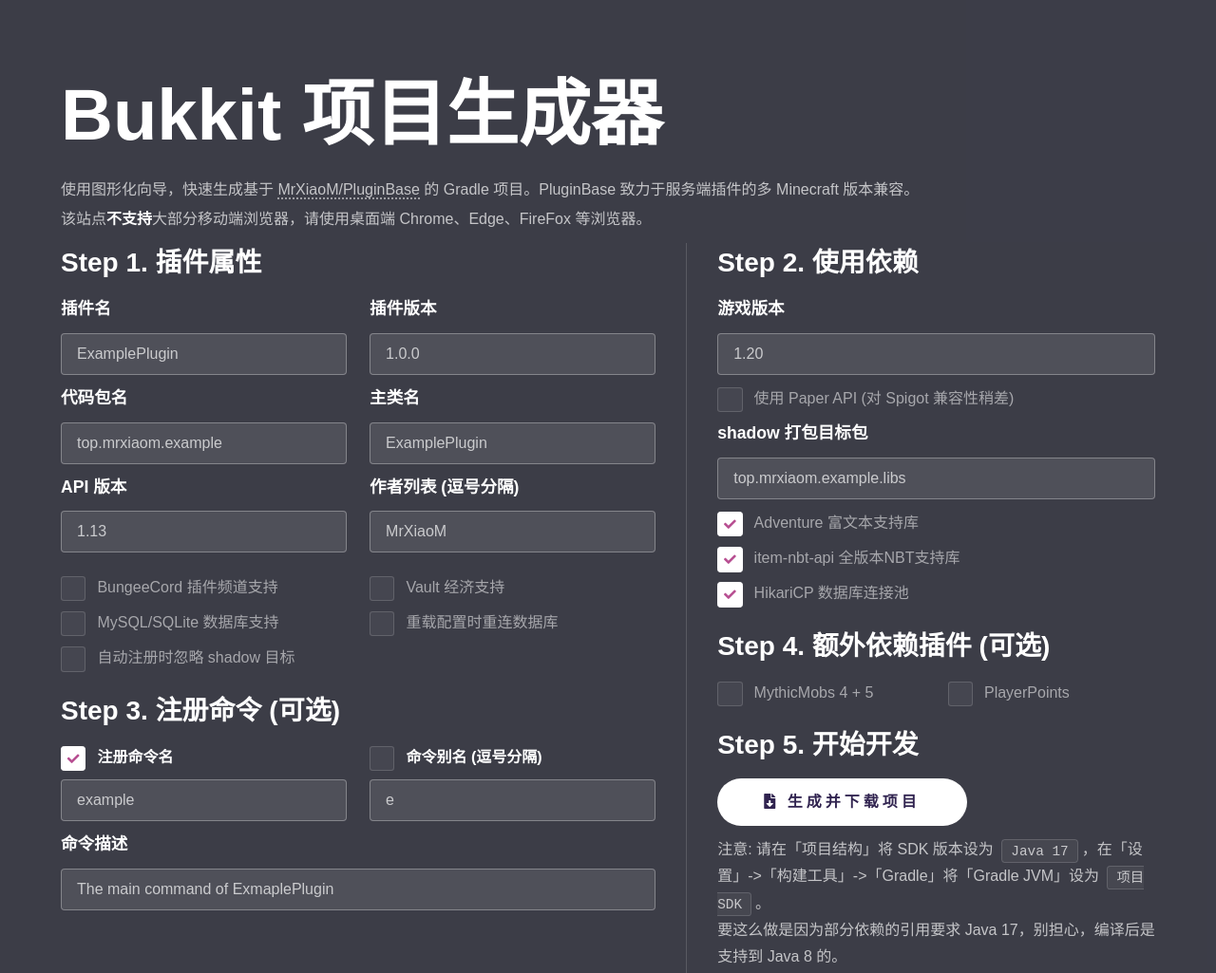
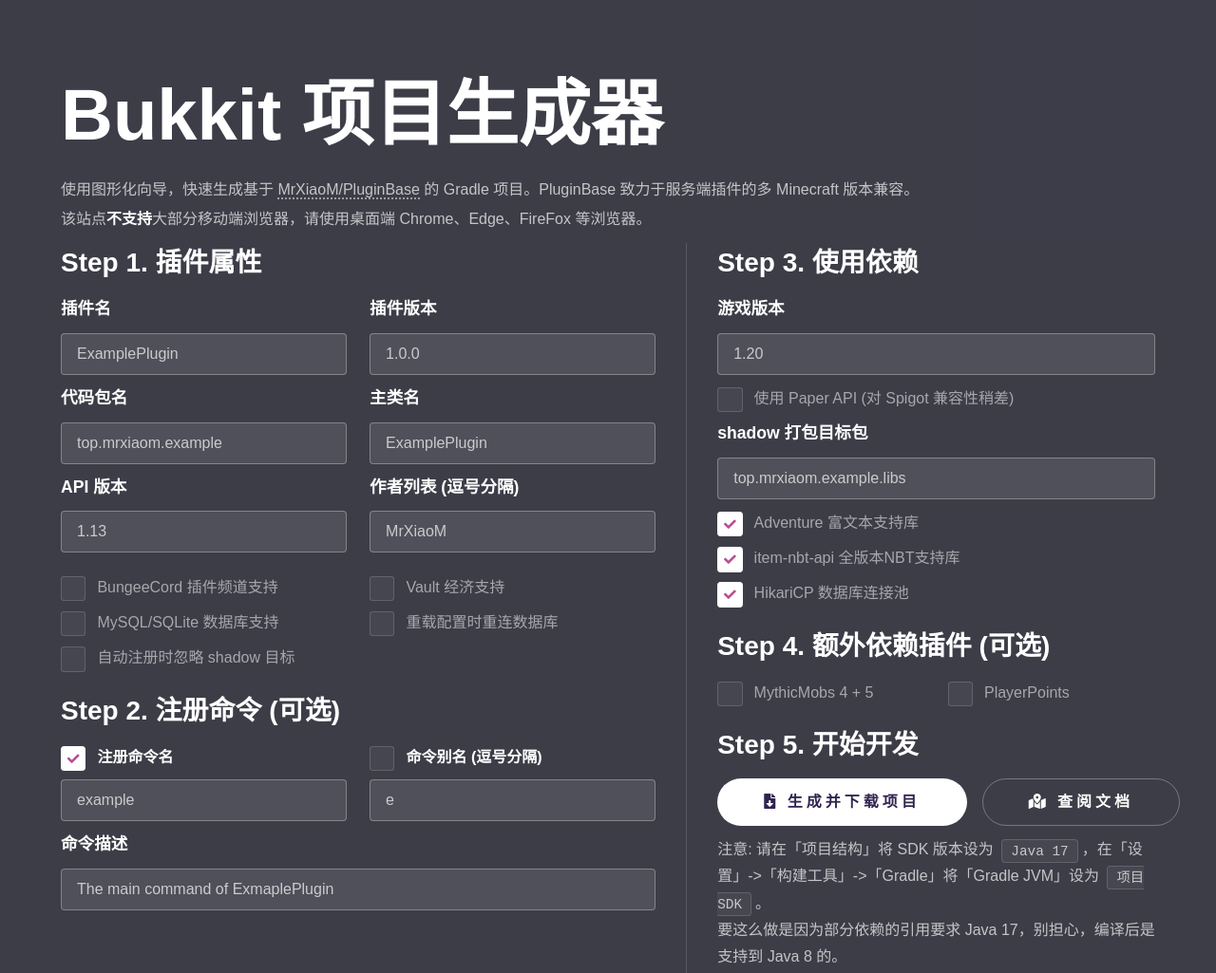
Before and after one commit to mcio-dev/template-site, a plain HTML site: page index.html in a window 1280 px wide. Shown: the top 1025 px of the page at 95% size. Drawn offline with nearby package versions, Linux system fonts and the light colour scheme.

Commit message:
Update index.html

```diff
--- a/index.html
+++ b/index.html
@@ -71,7 +71,7 @@
 						</div>
 					</div>
 
-					<h2>Step 3. 注册命令 (可选)</h2>
+					<h2>Step 2. 注册命令 (可选)</h2>
 					<div class="fields bottom-0">
 						<div class="field half">
 							<input type="checkbox" id="command-register" name="command-register" checked>
@@ -90,7 +90,7 @@
 					</div>
 				</section>
 				<section>
-					<h2>Step 2. 使用依赖</h2>
+					<h2>Step 3. 使用依赖</h2>
 					<div class="fields bottom-07em">
 						<div class="field">
 							<label for="depend-minecraft">游戏版本</label>
@@ -130,7 +130,10 @@
 					</div>
 
 					<h2>Step 5. 开始开发</h2>
-						<button id="$start" class="button primary bottom-07em"><i class="fa fa-file-download"></i> <span id="$startText">生成并下载项目</span></button>
+						<ul class="actions bottom-07em">
+							<li><button id="$start" class="button primary"><i class="fa fa-file-download"></i> <span id="$startText">生成并下载项目</span></button></li>
+							<li><a href="https://github.com/MrXiaoM/PluginBase/tree/main/docs" target="_blank" class="button"><i class="fa fa-map-marked-alt"></i> 查阅文档</a></li>
+						</ul>
 						<p>
 							注意: 请在「项目结构」将 SDK 版本设为 <code>Java 17</code>，在「设置」->「构建工具」->「Gradle」将「Gradle JVM」设为 <code>项目SDK</code>。<br>
 							要这么做是因为部分依赖的引用要求 Java 17，别担心，编译后是支持到 Java 8 的。
```
